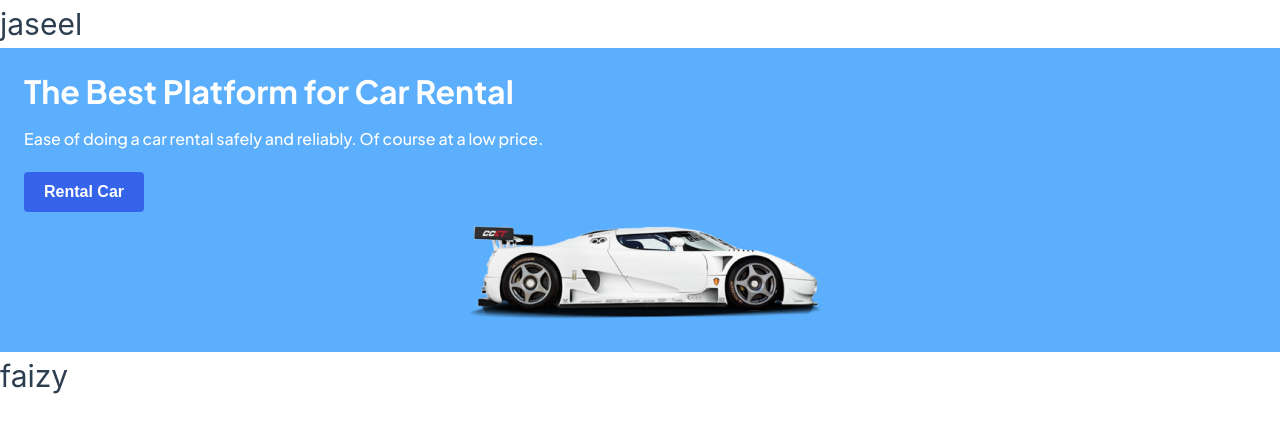
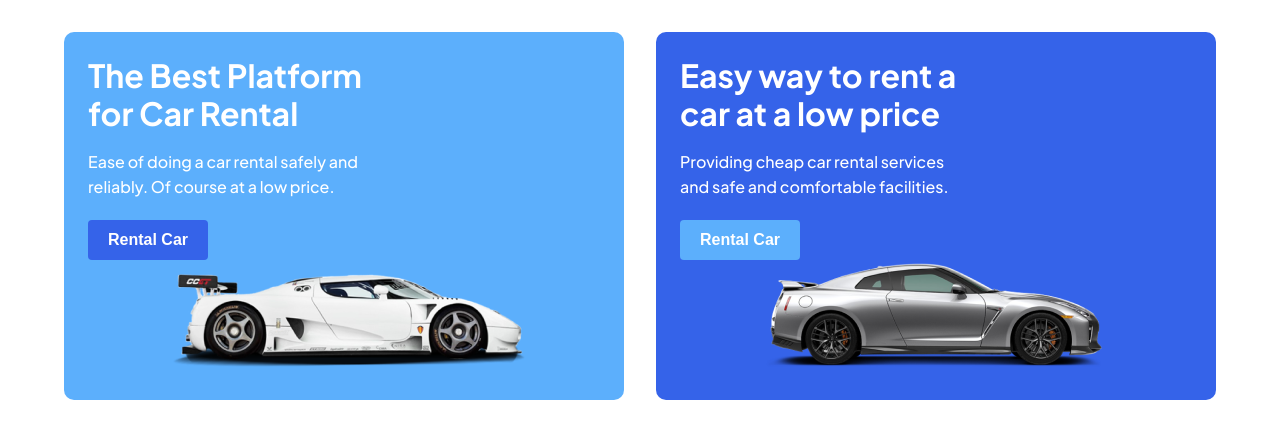
Before and after one commit to jazeel659/morent-vue, a Vue app: page / in a window 1280 px wide. Shown: the top 438 px of the page. Built offline with nearby package versions, Linux system fonts and the light colour scheme.

Commit message:
banner component implimentation

```diff
--- a/src/App.vue
+++ b/src/App.vue
@@ -1,5 +1,3 @@
 <template>
-  <h1>jaseel</h1>
   <router-view></router-view>
-  <h1>faizy</h1>
 </template>
--- a/src/assets/main.css
+++ b/src/assets/main.css
@@ -1,49 +1,2 @@
 @import "./base.css";
-@font-face {
-    font-family: "Plus Jakarta Sans";
-    font-weight: 200;
-    font-style: normal;
-    font-display: auto;
-    unicode-range: U+000-5FF;
-    src: url("./fonts/Jakarta/PlusJakartaSans-Light.woff2") format("woff2"), url("./fonts/Jakarta/PlusJakartaSans-Light.woff") format("woff");
-}
-@font-face {
-    font-family: "Plus Jakarta Sans";
-    font-weight: 400;
-    font-style: normal;
-    font-display: auto;
-    unicode-range: U+000-5FF;
-    src: url("./fonts/Jakarta/PlusJakartaSans-Regular.woff2") format("woff2"), url("./fonts/Jakarta/PlusJakartaSans-Regular.woff") format("woff");
-}
-@font-face {
-    font-family: "Plus Jakarta Sans";
-    font-weight: 500;
-    font-style: normal;
-    font-display: auto;
-    unicode-range: U+000-5FF;
-    src: url("./fonts/Jakarta/PlusJakartaSans-Medium.woff2") format("woff2"), url("./fonts/Jakarta/PlusJakartaSans-Medium.woff") format("woff");
-}
-@font-face {
-    font-family: "Plus Jakarta Sans";
-    font-weight: 600;
-    font-style: normal;
-    font-display: auto;
-    unicode-range: U+000-5FF;
-    src: url("./fonts/Jakarta/PlusJakartaSans-Bold.woff2") format("woff2"), url("./fonts/Jakarta/PlusJakartaSans-Bold.woff") format("woff");
-}
-@font-face {
-    font-family: "Plus Jakarta Sans";
-    font-weight: 200;
-    font-style: normal;
-    font-display: auto;
-    unicode-range: U+000-5FF;
-    src: url("./fonts/Jakarta/PlusJakartaSans-ExtraLight.woff2") format("woff2"), url("./fonts/Jakarta/PlusJakartaSans-ExtraLight.woff") format("woff");
-}
-@font-face {
-    font-family: "Plus Jakarta Sans";
-    font-weight: 800;
-    font-style: normal;
-    font-display: auto;
-    unicode-range: U+000-5FF;
-    src: url("./fonts/Jakarta/PlusJakartaSans-ExtraBold.woff2") format("woff2"), url("./fonts/Jakarta/PlusJakartaSans-ExtraBold.woff") format("woff");
-}
+@import "./typography.css"
--- /dev/null
+++ b/src/assets/typography.css
@@ -0,0 +1,62 @@
+@font-face {
+    font-family: "Plus Jakarta Sans";
+    font-weight: 100;
+    font-style: normal;
+    font-display: auto;
+    unicode-range: U+000-5FF;
+    src: url("./fonts/Jakarta/PlusJakartaSans-ExtraLight.woff2") format("woff2"), url("./fonts/Jakarta/PlusJakartaSans-ExtraLight.woff") format("woff");
+}
+
+@font-face {
+    font-family: "Plus Jakarta Sans";
+    font-weight: 200;
+    font-style: normal;
+    font-display: auto;
+    unicode-range: U+000-5FF;
+    src: url("./fonts/Jakarta/PlusJakartaSans-Light.woff2") format("woff2"), url("./fonts/Jakarta/PlusJakartaSans-Light.woff") format("woff");
+}
+
+@font-face {
+    font-family: "Plus Jakarta Sans";
+    font-weight: 400;
+    font-style: normal;
+    font-display: auto;
+    unicode-range: U+000-5FF;
+    src: url("./fonts/Jakarta/PlusJakartaSans-Regular.woff2") format("woff2"), url("./fonts/Jakarta/PlusJakartaSans-Regular.woff") format("woff");
+}
+
+@font-face {
+    font-family: "Plus Jakarta Sans";
+    font-weight: 500;
+    font-style: normal;
+    font-display: auto;
+    unicode-range: U+000-5FF;
+    src: url("./fonts/Jakarta/PlusJakartaSans-Medium.woff2") format("woff2"), url("./fonts/Jakarta/PlusJakartaSans-Medium.woff") format("woff");
+}
+
+@font-face {
+    font-family: "Plus Jakarta Sans";
+    font-weight: 600;
+    font-style: normal;
+    font-display: auto;
+    unicode-range: U+000-5FF;
+    src: url("./fonts/Jakarta/PlusJakartaSans-Bold.woff2") format("woff2"), url("./fonts/Jakarta/PlusJakartaSans-Bold.woff") format("woff");
+}
+
+@font-face {
+    font-family: "Plus Jakarta Sans";
+    font-weight: 600;
+    font-style: italic;
+    font-display: auto;
+    unicode-range: U+000-5FF;
+    src: url("./fonts/Jakarta/PlusJakartaSans-BoldItalic.woff2") format("woff2"), url("./fonts/Jakarta/PlusJakartaSans-BoldItalic.woff") format("woff");
+}
+
+@font-face {
+    font-family: "Plus Jakarta Sans";
+    font-weight: 800;
+    font-style: normal;
+    font-display: auto;
+    unicode-range: U+000-5FF;
+    src: url("./fonts/Jakarta/PlusJakartaSans-ExtraBold.woff2") format("woff2"), url("./fonts/Jakarta/PlusJakartaSans-ExtraBold.woff") format("woff");
+}
--- a/src/components/CarBannerComponent.vue
+++ b/src/components/CarBannerComponent.vue
@@ -1,17 +1,40 @@
 <template>
-  <div class="ad-banner">
+  <div class="ad-banner" :style="{ backgroundColor: backgroundColor }">
     <div class="ad-text-wrapper">
-      <h1>The Best Platform for Car Rental</h1>
-      <p>
-        Ease of doing a car rental safely and reliably. Of course at a low
-        price.
-      </p>
-      <button>Rental Car</button>
+      <h1>{{ title }}</h1>
+      <p>{{ subTitle }}</p>
+      <button :style="{ backgroundColor: buttonColor }">
+        {{ buttonText }}
+      </button>
     </div>
-    <img src="@/assets/cars/koenigsegg-banner.png" alt="" />
+    <img :src="imagePath" alt="" />
   </div>
 </template>
 <script>
+export default {
+  props: {
+    title: String,
+    subTitle: String,
+    buttonText: {
+      type: String,
+      default: "Rental Car",
+    },
+    buttonColor: {
+      type: String,
+      default: "#3563e9",
+    },
+    backgroundColor: {
+      type: String,
+      default: "#5caffc",
+    },
+    imageName: String,
+  },
+  computed: {
+    imagePath() {
+      return new URL("../assets/cars/" + this.imageName, import.meta.url);
+    },
+  },
+};
 </script>
 <style scoped>
 .ad-banner {
@@ -19,14 +42,17 @@
   padding: 24px;
   display: flex;
   flex-direction: column;
+  border-radius: 10px;
 }
 .ad-text-wrapper {
+  max-width: 280px;
   font-family: "Plus Jakarta Sans";
   color: white;
 }
 .ad-text-wrapper h1 {
   font-weight: 600;
   font-size: 32px;
+  font-style: normal;
   line-height: 120%;
 }
 .ad-text-wrapper p {
--- a/src/views/HomeView.vue
+++ b/src/views/HomeView.vue
@@ -1,6 +1,19 @@
 <template>
   <main>
-    <car-banner-component />
+    <div class="banners">
+      <car-banner-component
+        title="The Best Platform for Car Rental"
+        subTitle="Ease of doing a car rental safely and reliably. Of course at a low price."
+        imageName="koenigsegg-banner.png"
+      />
+      <car-banner-component
+        title="Easy way to rent a car at a low price"
+        subTitle="Providing cheap car rental services and safe and comfortable facilities."
+        imageName="nissangt-banner.png"
+        backgroundColor="#3563E9"
+        buttonColor="#5CAFFC"
+      />
+    </div>
   </main>
 </template>
 <script>
@@ -11,3 +24,25 @@ export default {
   },
 };
 </script>
+<style scoped>
+main {
+  padding: 32px 64px;
+}
+.banners {
+  display: flex;
+  column-gap: 32px;
+}
+.banners .ad-banner {
+  flex: 1;
+}
+@media only screen and (max-width: 1200px) {
+  .banners .ad-banner:last-child {
+    display: none;
+  }
+}
+@media only screen and (max-width: 768px) {
+  main {
+    padding: 32px 24px;
+  }
+}
+</style>
```
Also changed, not shown: src/assets/fonts/Jakarta/PlusJakartaSans-BoldItalic.woff (added), src/assets/fonts/Jakarta/PlusJakartaSans-BoldItalic.woff2 (added), src/views/DashboardView.vue (line endings or trailing spaces).
